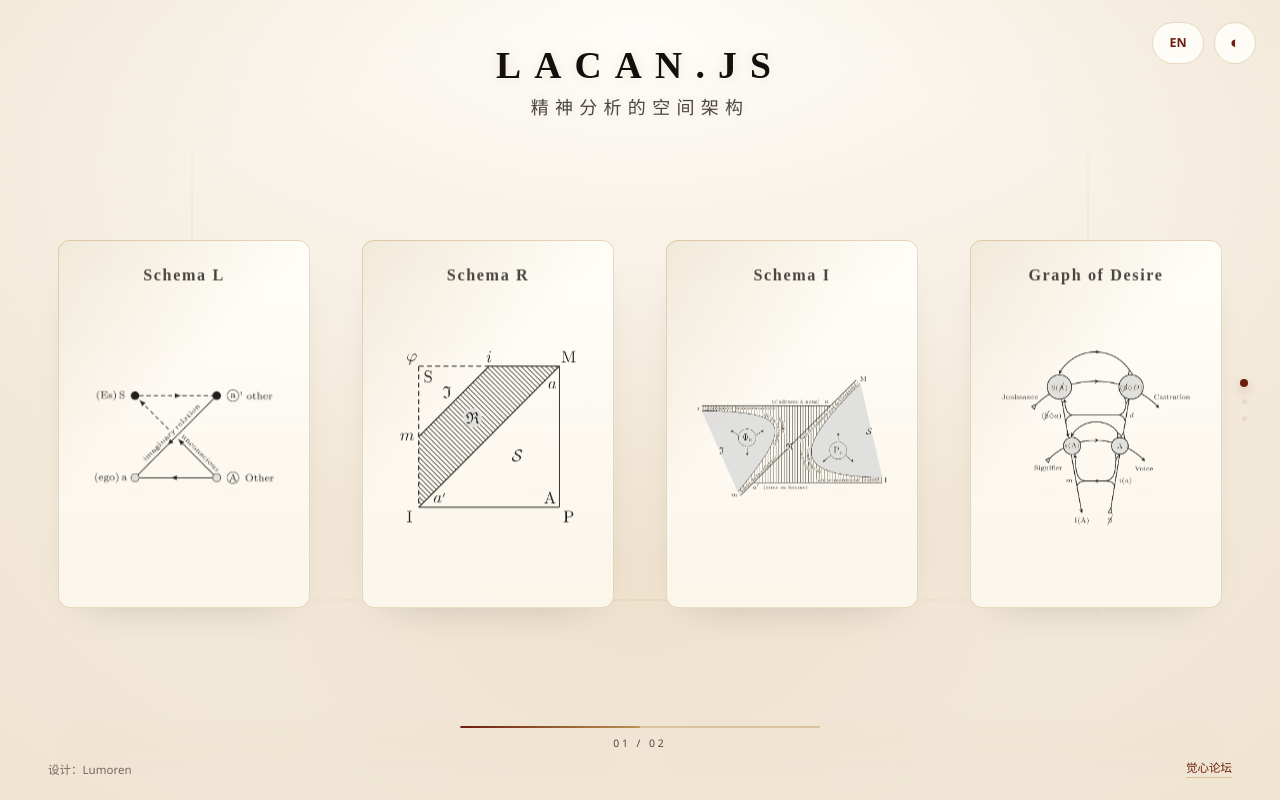
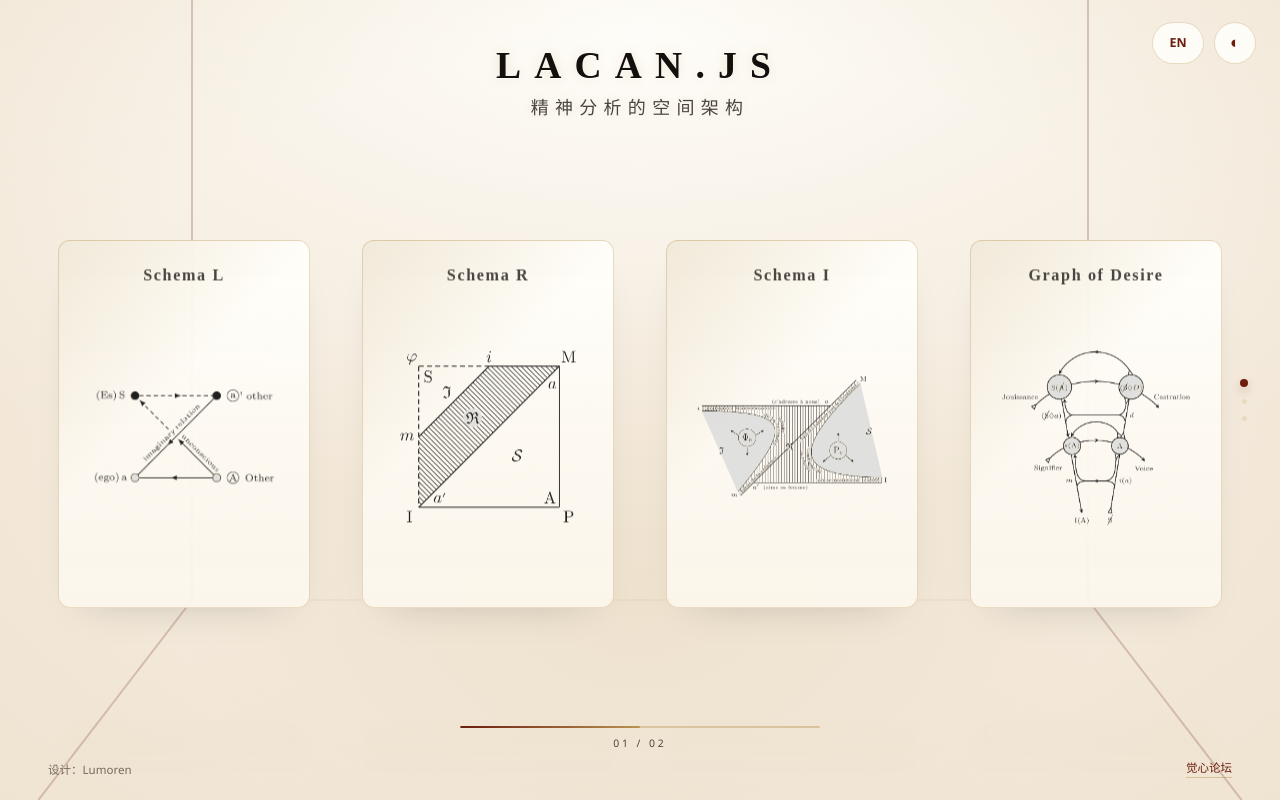
Before and after one commit to bilbillm/Lacan.js, a React (Vite) app: page / in a window 1280 px wide. Built offline with nearby package versions, Linux system fonts and the light colour scheme.

Commit message:
style: 提升首页下方透视线可见度

```diff
--- a/src/components/DeepEnvironment.tsx
+++ b/src/components/DeepEnvironment.tsx
@@ -20,6 +20,9 @@ function PerspectiveRoom({ lineWeight }: PerspectiveRoomProps) {
   const primaryStrokeWidth = lineWeight === 'strong' ? 2 : 0.5
   const perspectiveStrokeWidth = lineWeight === 'strong' ? 2 : 0.6
   const softStrokeWidth = lineWeight === 'strong' ? 0.8 : 0.5
+  const maskImage = lineWeight === 'strong'
+    ? 'radial-gradient(ellipse 130% 118% at 50% 56%, black 58%, rgba(0,0,0,0.92) 82%, rgba(0,0,0,0.58) 100%)'
+    : 'radial-gradient(circle at center, black 30%, transparent 70%)'
 
   // Helper: 渲染所有线条
   const renderLines = () => (
@@ -138,8 +141,8 @@ function PerspectiveRoom({ lineWeight }: PerspectiveRoomProps) {
         preserveAspectRatio="none"
         viewBox="0 0 100 100"
         style={{
-          WebkitMaskImage: 'radial-gradient(circle at center, black 30%, transparent 70%)',
-          maskImage: 'radial-gradient(circle at center, black 30%, transparent 70%)',
+          WebkitMaskImage: maskImage,
+          maskImage,
         }}
       >
         {renderLines()}
```
